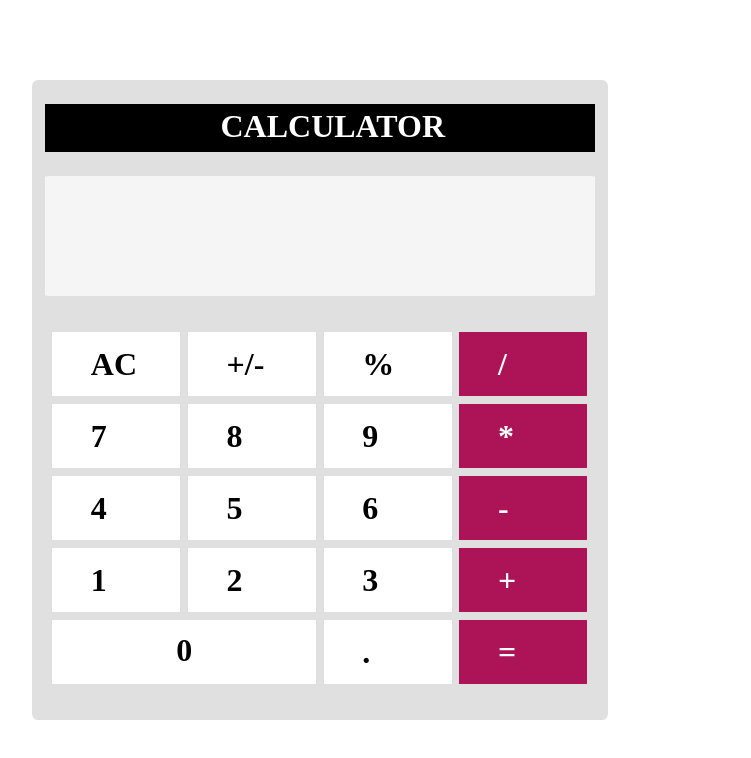
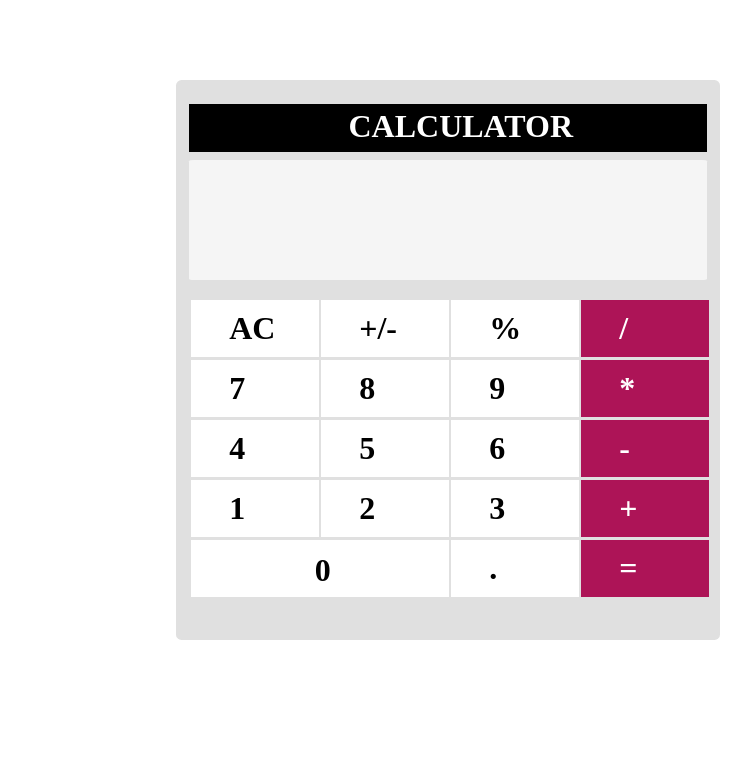
Before and after one commit to Kirti2198/Calculator, a plain HTML site: page index.html in a window 1280 px wide. Shown: the whole page, without its empty margins (296-1047 px from the left). Drawn offline with Linux system fonts and the light colour scheme.

Commit message:
changed some style part

```diff
--- a/index.html
+++ b/index.html
@@ -6,7 +6,6 @@
     <title>Calculator</title>
     <meta name='viewport' content='width=device-width, initial-scale=1'>
     <link rel='stylesheet' type='text/css' media='screen' href='style.css'>
-
 </head>
 <body>
       <div id="Calculator">
@@ -15,126 +14,79 @@
                     <h1 style="color: white;">CALCULATOR</h1>
                 </div>
           </div>
-
           <div id="display-container">
               <p id="display"> </p>
           </div>
-
           <div id="buttons">
               <div class="rows">
-
-                <div class="button-display" data-value="AC">
+                <div class="button-display " data-value="AC">
                      <h1> AC </h1>
                 </div>
-
                 <div class="button-display" data-value="7">
                     <h1> 7</h1>
                 </div>
-
                 <div class="button-display" data-value="4">
                     <h1> 4</h1>
                 </div>
-
                 <div class="button-display" data-value="1">
                     <h1> 1</h1>
                 </div>
-
-                <div class="button-display" data-value="0" style="width: 194%">
+                <div class="button-display" data-value="0" style="width: 199%">
                   <div class="zero-div">
                     <h1 style="padding-left: 4.6vw; padding-top: 1.5vh;">0</h1>
                    </div>
                 </div>
-
-
               </div>
-
               <div class="rows">
-
-
                 <div class="button-display" data-value="sign">
                       <h1> +/-</h1>
                 </div>
-
                 <div class="button-display" data-value="8">
                     <h1> 8</h1>
                 </div>
-
                 <div class="button-display" data-value="5">
                   <h1> 5</h1>
                 </div>
-
                 <div class="button-display" data-value="2">
                   <h1> 2</h1>
                 </div>
-
-
-
-
-
               </div>
-
               <div class="rows">
-
-
                 <div class="button-display" data-value="%">
                   <h1> %</h1>
                 </div>
-
                 <div class="button-display" data-value="9">
                   <h1> 9</h1>
                 </div>
-
                 <div class="button-display" data-value="6">
                   <h1> 6</h1>
                 </div>
-
                 <div class="button-display" data-value="3">
                   <h1> 3</h1>
                 </div>
-
                 <div class="button-display" data-value=".">
                   <h1> . </h1>
                 </div>
-
               </div>
-
               <div class="rows">
-
-
-                <div class="button-display" style="background-color: #ad1457;"  data-value="/">
+                <div class="button-display operator-display"   data-value="/">
                   <h1 style="color: white;"> /</h1>
                 </div>
-
-                <div class="button-display" style="background-color: #ad1457;" data-value="*">
+                <div class="button-display operator-display" data-value="*">
                   <h1 style="color: white;">* </h1>
                 </div>
-
-                <div class="button-display" style="background-color: #ad1457;" data-value="-">
+                <div class="button-display operator-display"  data-value="-">
                   <h1 style="color: white;"> - </h1>
                 </div>
-
-                <div class="button-display" style="background-color: #ad1457;" data-value="+">
+                <div class="button-display operator-display"  data-value="+">
                   <h1 style="color: white;"> + </h1>
                 </div>
-
-                <div class="button-display" style="background-color: #ad1457;" data-value="=">
+                <div class="button-display operator-display"  data-value="=">
                   <h1 style="color: white;"> =</h1>
                 </div>
-
               </div>
-
-
-
-
-
             </div>
       </div>
-
-
-
-
-
-
     <script src='script.js'></script>
 </body>
 </html>
--- a/style.css
+++ b/style.css
@@ -1,15 +1,15 @@
 #Calculator{
     margin-top: 10vh;
     margin-bottom: 10vh;
-    margin: 10vh 20vh 30vh 40vh;
-    height: 80vh;
-    width: 45vw;
+    margin: 10vh 20vh 30vh 58vh;
+    height: 70vh;
+    width: 42.5vw;
     background-color: #e0e0e0;
     border-radius: 1%;
 }
 .Calculator-heading{
     height: 6vh;
-    width: 43vw;
+    width: 40.5vw;
     background-color: black;
     margin: 3vh 2vw auto 1vw;
     display: inline-block;
@@ -17,9 +17,9 @@
 
 #display-container{
     height: 15vh;
-    width: 43vw;
+    width: 40.5vw;
     background-color:#f5f5f5;
-    margin: 3vh 2vw auto 1vw;
+    margin: 1vh 2vw auto 1vw;
     border-radius: 1%;
     display: inline-block;
 }
@@ -36,7 +36,7 @@
     width: 43vw;
     /* background-color:e0e0e0; */
     display: flex;
-    margin: 3vh 2vw auto 1vw;
+    margin: 1vh 2vw auto 1vw;
     border-radius: 1%;
     cursor: pointer;
 
@@ -48,7 +48,9 @@
     background-color: white;
     display: flex;
     margin-top: 1vh;
-    margin-left: 0.6vw;
+    margin-left: 2px;
+    margin-bottom: -5px;
+    height: 57px;
     /* justify-content: space-evenly; */
     /* border: var(--border-width) solid var(--light-grey); */
 }
@@ -77,3 +79,11 @@
     background-color: yellow;
     transition-duration: 1s;
 }
+
+.operator-display{
+    background-color: #AD1457;
+}
+.operator-display:hover{
+    background-color: tomato;
+    /* transition-duration: 1s; */
+}
```
